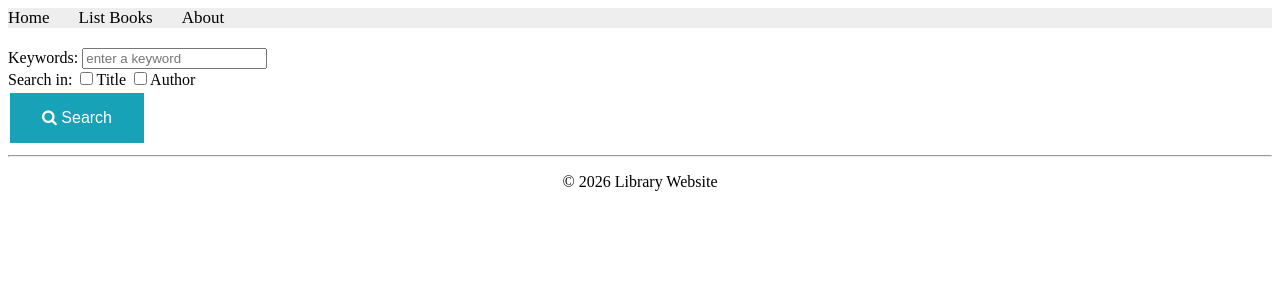
After one commit to Leenahamad0/CS471-441203722, a Django app: page /books/search/ in a window 1280 px wide. The commit adds this page. Shown: the top 300 px of the page. Run offline with Django 5.2, Linux system fonts and the light colour scheme.

Commit message:
Lab 6: search form and handling form submission

```diff
--- a/apps/bookmodule/urls.py
+++ b/apps/bookmodule/urls.py
@@ -10,4 +10,5 @@ urlpatterns = [
     path("html5/text/formatting/", views.text_formatting_view, name="books.html5_formatting"),
     path("html5/listing/", views.listing_view, name="books.html5_listing"),
     path("html5/tables/", views.tables_view, name="books.html5_tables"),
+    path("search/", views.search_view, name="books.search"),  # Lab 6
 ]
--- a/apps/bookmodule/views.py
+++ b/apps/bookmodule/views.py
@@ -31,3 +31,34 @@ def listing_view(request):
 
 def tables_view(request):
     return render(request, "bookmodule/tables.html")
+
+
+def __getBooksList():  # Lab 6
+    book1 = {'id': 12344321, 'title': 'Continuous Delivery', 'author': 'J.Humble and D. Farley'}
+    book2 = {'id': 56788765, 'title': 'Reversing: Secrets of Reverse Engineering', 'author': 'E. Eilam'}
+    book3 = {'id': 43211234, 'title': 'The Hundred-Page Machine Learning Book', 'author': 'Andriy Burkov'}
+    return [book1, book2, book3]
+
+
+def search_view(request):  # Lab 6
+    if request.method == "POST":
+        keyword = request.POST.get('keyword')
+        string = keyword.lower() if keyword else ''
+        isTitle = request.POST.get('option1')
+        isAuthor = request.POST.get('option2')
+
+        # Filter books
+        books = __getBooksList()
+        newBooks = []
+        for item in books:
+            contained = False
+            if isTitle and string in item['title'].lower():
+                contained = True
+            if not contained and isAuthor and string in item['author'].lower():
+                contained = True
+            if contained:
+                newBooks.append(item)
+
+        return render(request, 'bookmodule/bookList.html', {'books': newBooks})
+
+    return render(request, 'bookmodule/search.html')
--- /dev/null
+++ b/apps/templates/bookmodule/search.html
@@ -0,0 +1,48 @@
+{% extends "layouts/base.html" %}
+{% load static %}
+
+{% block title %} Searching Page {% endblock title %}
+
+{% block stylesheets %}
+<style>
+  .searchForm {
+    margin-top: 20px;
+  }
+
+  button {
+    color: #fff;
+    background-color: #17a2b8;
+    border: none;
+    padding: 16px 32px;
+    text-align: center;
+    text-decoration: none;
+    display: inline-block;
+    font-size: 16px;
+    margin: 4px 2px;
+    transition-duration: 0.4s;
+    cursor: pointer; /* hand pointer */
+  }
+
+  button:hover {
+    background-color: green;
+    color: white;
+  }
+</style>
+{% endblock stylesheets %}
+
+{% block content %}
+<form class="searchForm" method="post" action="">
+  {% csrf_token %}
+
+  <label>Keywords:</label>
+  <input type="text" name="keyword" placeholder="enter a keyword"/>
+  <br/>
+
+  <label>Search in:</label>
+  <input type="checkbox" name="option1"/><label>Title</label>
+  <input type="checkbox" name="option2"/><label>Author</label>
+  <br/>
+
+  <button type="submit"><i class="fa fa-search" aria-hidden="true"></i> Search</button>
+</form>
+{% endblock content %}
--- a/apps/templates/layouts/base.html
+++ b/apps/templates/layouts/base.html
@@ -9,6 +9,8 @@
   <link rel="icon" href="{% static 'qu-icon.png' %}">
   <meta charset="UTF-8">
   <link rel="stylesheet" href="{% static 'styles.css' %}"> <!-- include css file -->
+  <!-- Lab 6: Font Awesome icons (for the search icon) -->
+  <link rel="stylesheet" href="https://cdnjs.cloudflare.com/ajax/libs/font-awesome/4.7.0/css/font-awesome.min.css">
   {% block stylesheets %}{% endblock stylesheets %}
 </head>
 <body>
```
Also changed, not shown: apps/templates/bookmodule/bookList.html (added, +36 -0 lines).
